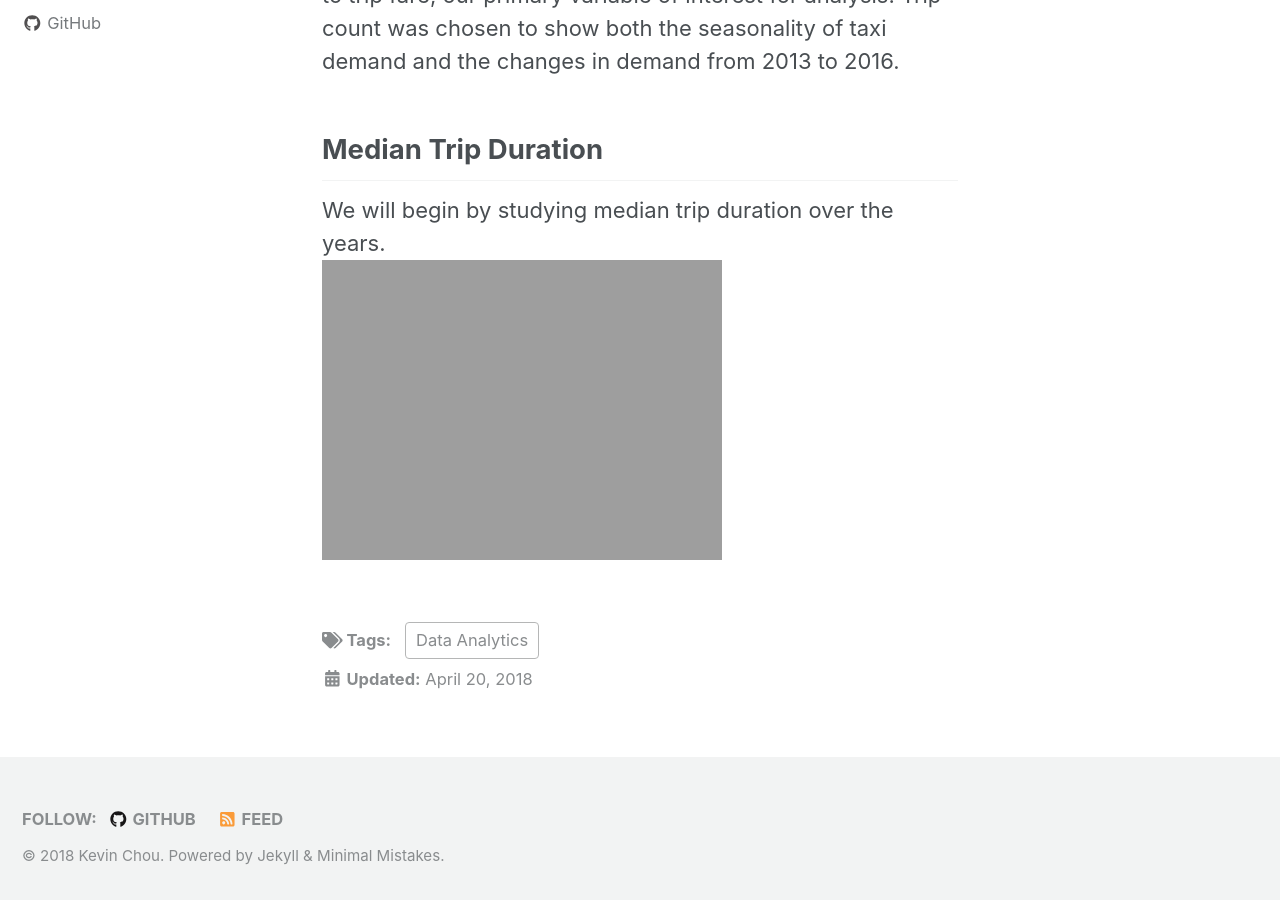
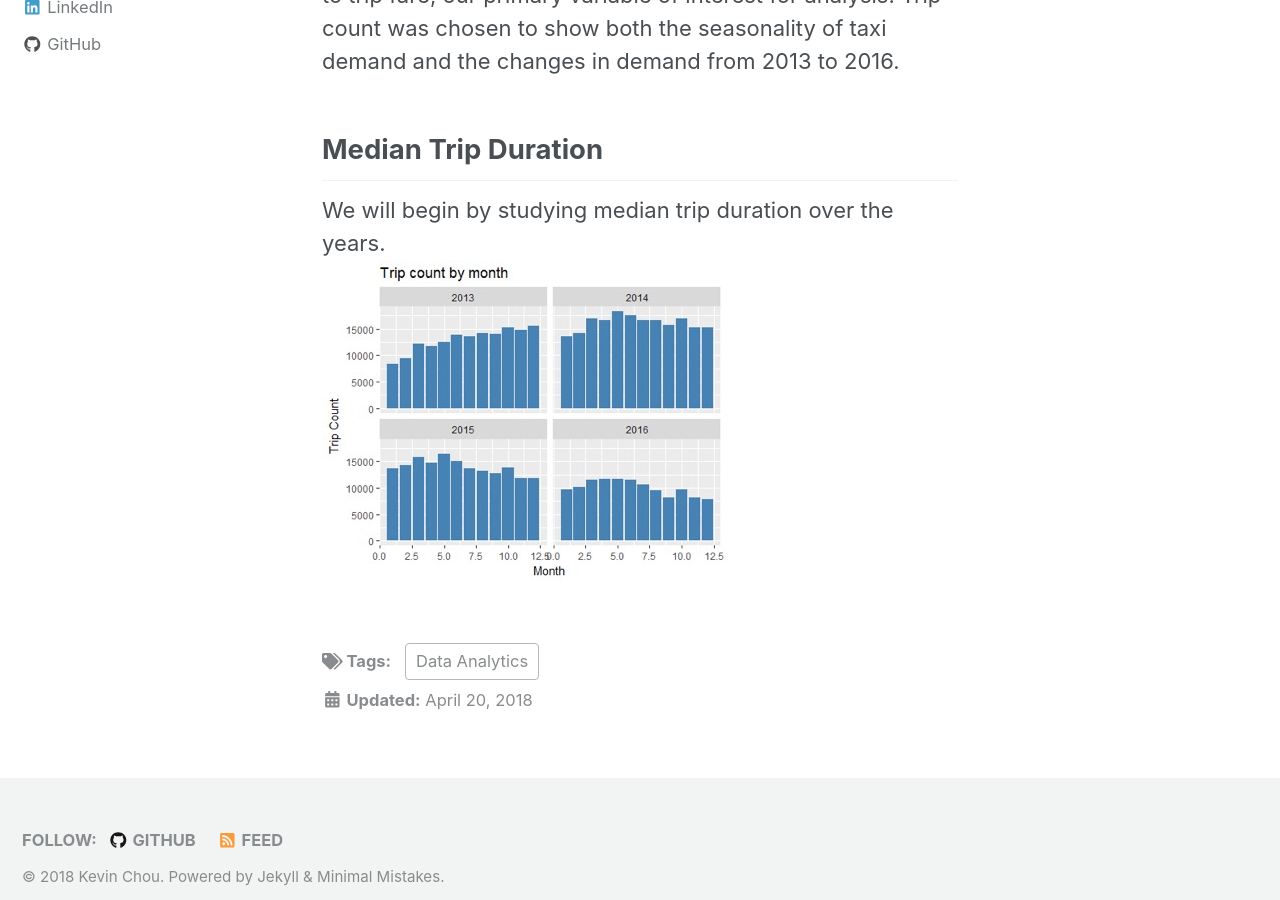
Before and after one commit to ktc11/kevintchou.github.io, a Jekyll site: the page built from _posts/2018-04-20-tamids.md, in a window 1280 px wide and 900 px high, scrolled down 3212 px. Built offline with Jekyll 4.4.1, drawn with Linux system fonts in a browser that asks for light colours; nearby versions of some CDN libraries.

Commit message:
Correct image

```diff
--- a/_posts/2018-04-20-tamids.md
+++ b/_posts/2018-04-20-tamids.md
@@ -28,4 +28,4 @@
 
 ## Median Trip Duration
 We will begin by studying median trip duration over the years.
-<img src="{{ site.url }}{{ site.baseurl }}/images/tamids/linsep.jpg" alt="median trip count by month">
+<img src="{{ site.url }}{{ site.baseurl }}/images/tamids/TripCountMonth.jpg" alt="median trip count by month">
```
